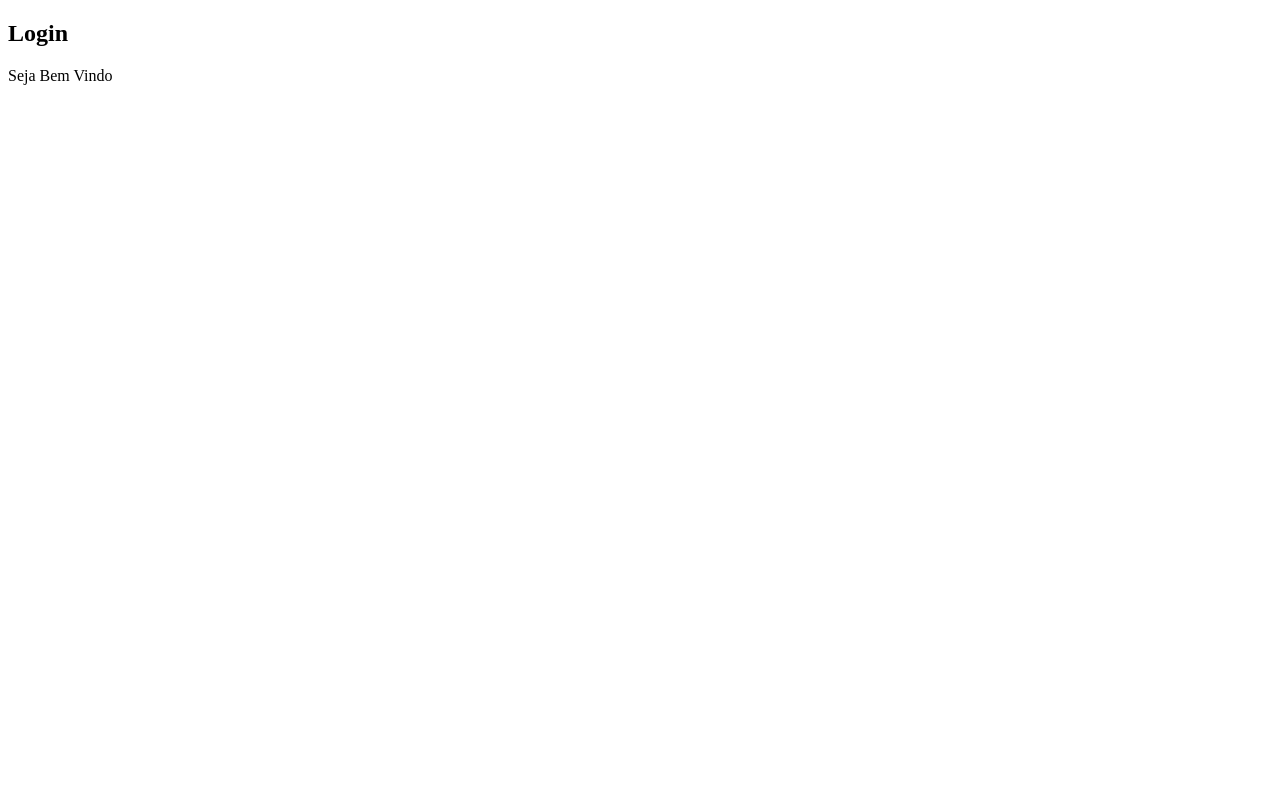
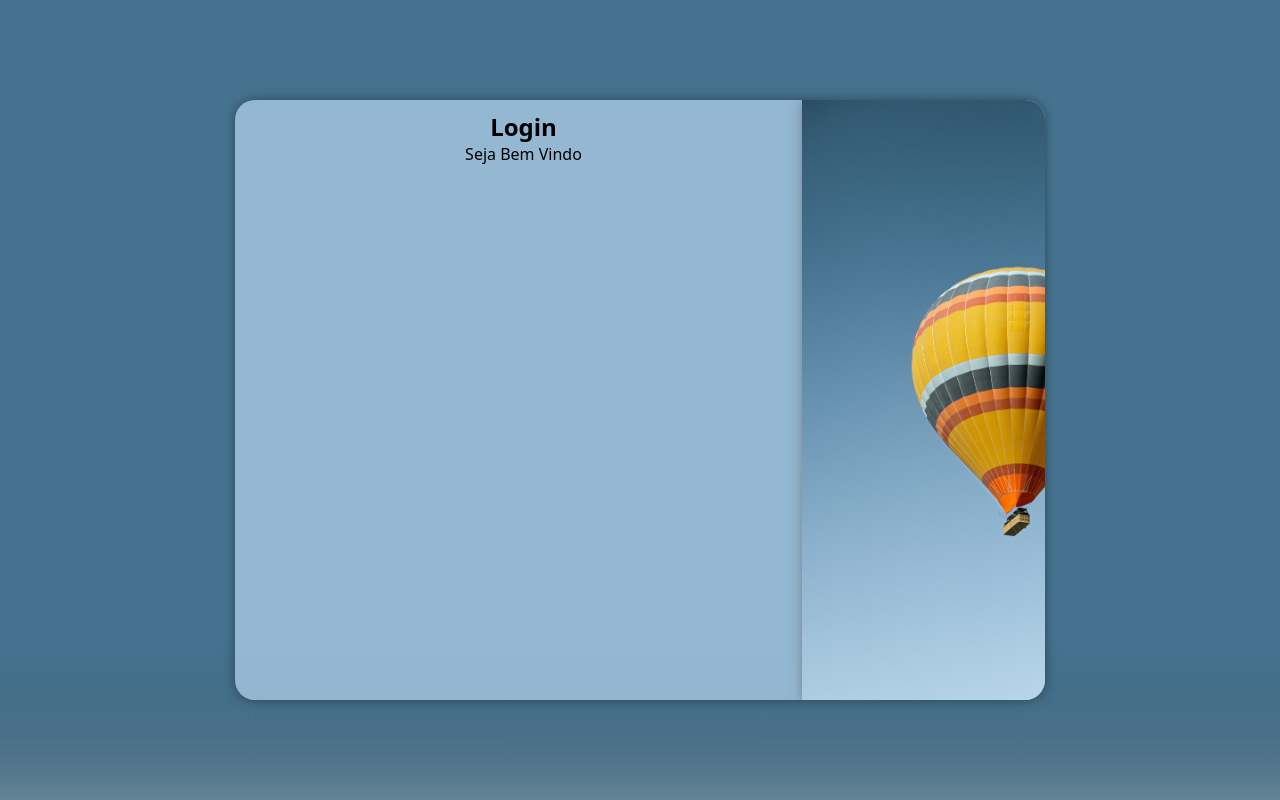
Before and after one commit to MrMa-rio/projeto-login, a plain HTML site: page index.html in a window 1280 px wide. Drawn offline with Linux system fonts and the light colour scheme.

Commit message:
atualizando estilos

```diff
--- /dev/null
+++ b/estilo/media query.css
@@ -0,0 +1,33 @@
+@charset "UTF-8";
+
+@media screen and (min-width: 768px) and (max-width:1200px) {
+
+    section#login{
+
+        width: 760px;
+    }
+    div#imagem{
+        float: left;
+        width: 30%;
+        background-size: 180%;
+        background-position: right center;
+        height: 100%;
+
+    }
+
+}
+@media screen and (min-width: 1200px){
+
+    section#login{
+        width: 810px;
+        height: 600px;
+
+    }
+    div#imagem{
+        float:right;
+        width: 30%;
+        height: 100%;
+        background-size: 180%;
+        background-position: left center;
+    }
+}
--- a/estilo/style.css
+++ b/estilo/style.css
@@ -1 +1,49 @@
 @charset "UTF-8";
+
+*{
+
+    padding: 0px;
+    margin: 0px;
+    font-family: system-ui, -apple-system, BlinkMacSystemFont, 'Segoe UI', Roboto, Oxygen, Ubuntu, Cantarell, 'Open Sans', 'Helvetica Neue', sans-serif;
+}
+html, body{
+
+    width: 100vw;
+    height: 100vh;
+    background-image: linear-gradient(to bottom,#2b4f65 80%, #7284912e 110%);
+
+}
+main{
+    position: absolute;
+    height: 100vh;
+    width: 100vw;
+    background-image: linear-gradient(to bottom,#45738f 80%, #7284912e 110%);
+}
+section#login{
+    overflow: hidden;
+    position: relative;
+    top: 50%;
+    left: 50%;
+    transform: translate(-50%, -50%);
+    background-color: #97bbd5f5;
+    width: 350px;
+    height: 600px;
+    border-radius: 20px;
+    box-shadow: 0px 0px 12px rgba(0, 0, 0, 0.405) ;
+    transition: width 0.4s;
+}
+div#imagem{
+
+    background-image: url(../imagens/balao.jpg);
+    background-repeat: no-repeat;
+    background-position: center;
+    background-size: cover;
+    height: 260px;
+    box-shadow: 0px 1px 10px rgba(85, 83, 83, 0.552);
+
+}
+div#formulario{
+
+    padding: 10px;
+    text-align: center;
+}
--- a/index.html
+++ b/index.html
@@ -4,7 +4,8 @@
     <meta charset="UTF-8">
     <meta http-equiv="X-UA-Compatible" content="IE=edge">
     <meta name="viewport" content="width=device-width, initial-scale=1.0">
-    <link rel="stylesheet" href="estilo/style.css" media="">
+    <link rel="stylesheet" href="estilo/style.css">
+    <link rel="stylesheet" href="estilo/media query.css">
     <title>Login</title>
 </head>
 <body>
```
